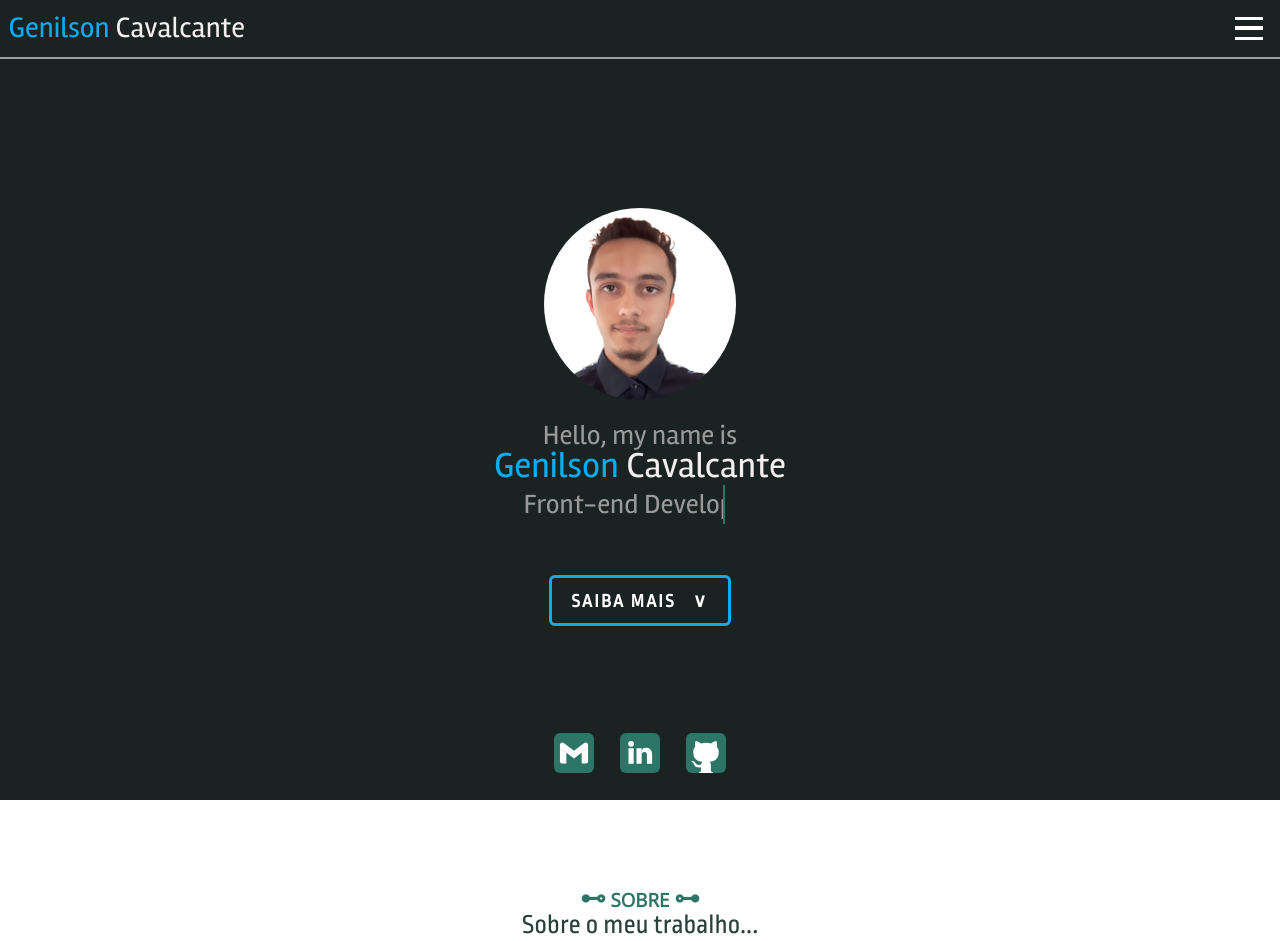
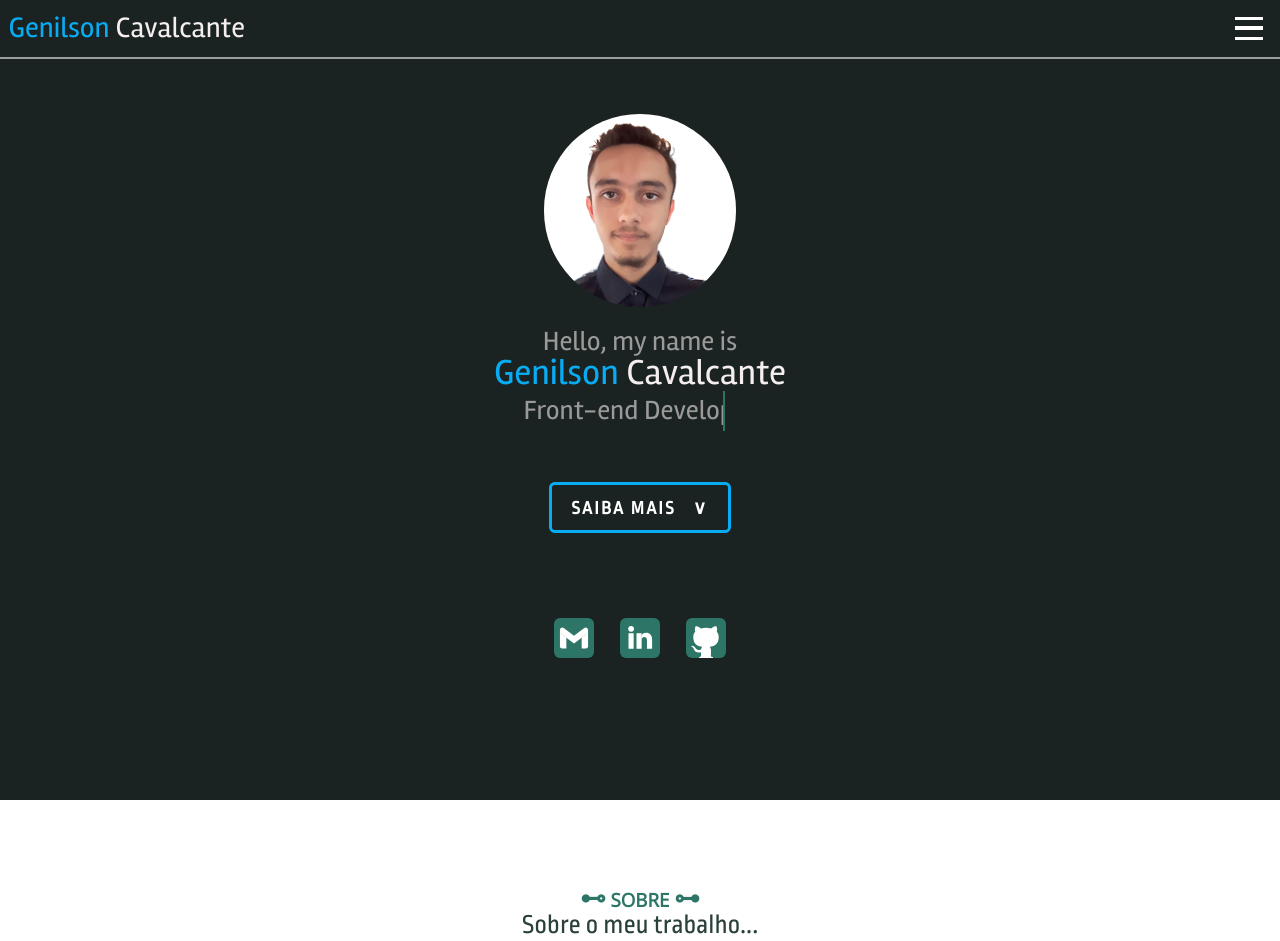
Before and after one commit to genilsoncavalcante/genilsoncavalcante.github.io, a plain HTML site: page mobile.html in a window 1280 px wide. Shown: the top 941 px of the page. Drawn offline with Linux system fonts and the light colour scheme.

Commit message:
Add files via upload

```diff
--- a/css/contact.css
+++ b/css/contact.css
@@ -14,7 +14,8 @@
 
 body {
     width: 100%;
-    height: 100vh;
+    height: calc(100vh + 2rem);
+    /* box-sizing: border-box; */
     font-family: RopaSans;
 }
 
--- a/css/desktop-min-900px.css
+++ b/css/desktop-min-900px.css
@@ -142,7 +142,7 @@ body::-webkit-scrollbar-thumb {
 /* INICIO */
 .inicio {
     width: 100%;
-    height: 100%;
+    height: 110%;
 }
 .inicio__max-1000px {
     display: flex;
@@ -151,7 +151,7 @@ body::-webkit-scrollbar-thumb {
     align-items: center;
     width: 100%;
     max-width: 1000px;
-    height: 100vh;
+    height: 105vh;
     margin: 0 auto;
 }
 .inicio__container {
@@ -261,11 +261,12 @@ body::-webkit-scrollbar-thumb {
 }
 /* REDES SOCIAIS */
 .inicio__redes-sociais {
-    bottom: .33333333333333rem;
+    /* bottom: .33333333333333rem; */
+    padding: 1.4rem;
 }
 .inicio__redes-sociais-img {
     width: 2.333333333333rem;
-    margin: 2rem .6666666666rem 1rem;
+    margin: .2rem .6666666666rem 1rem;
 }
 /* IMAGEM SVG */
 .inicio__img-svg img {
--- a/css/mobile-min-280px.css
+++ b/css/mobile-min-280px.css
@@ -257,8 +257,9 @@ nav.active .header__list {
     font-weight: bold;
 }
 .inicio__redes-sociais {
-    position: absolute;
-    bottom: .33333333333333rem;
+    /* position: absolute; */
+    /* bottom: .33333333333333rem; */
+    margin: 4rem auto .4rem;
 }
 .inicio__redes-sociais-img {
     width: 2.333333333333rem;
--- a/css/mobile-min-600px.css
+++ b/css/mobile-min-600px.css
@@ -179,7 +179,7 @@ nav.active .header__list {
 }
 .inicio__article-h2 {
     font-size: 2.1rem;
-   color: rgb(245, 238, 238);
+    color: rgb(245, 238, 238);
 }
 .inicio__article-first-name {
    color: rgb(8, 172, 243);
@@ -254,8 +254,9 @@ nav.active .header__list {
     font-weight: bold;
 }
 .inicio__redes-sociais {
-    position: absolute;
-    bottom: .33333333333333rem;
+    /* position: absolute; */
+    /* bottom: .33333333333333rem; */
+    margin: 4rem auto .4rem;
 }
 .inicio__redes-sociais-img {
     width: 2.333333333333rem;
```
